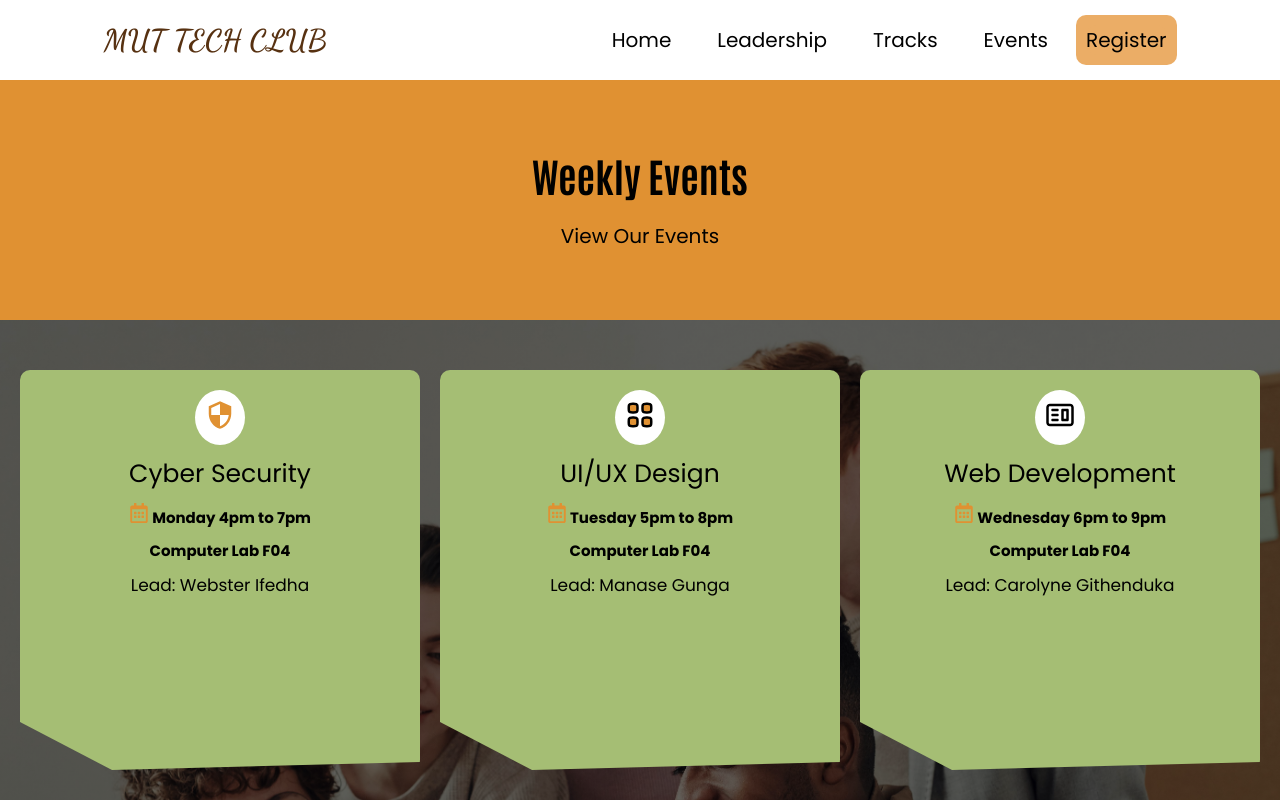
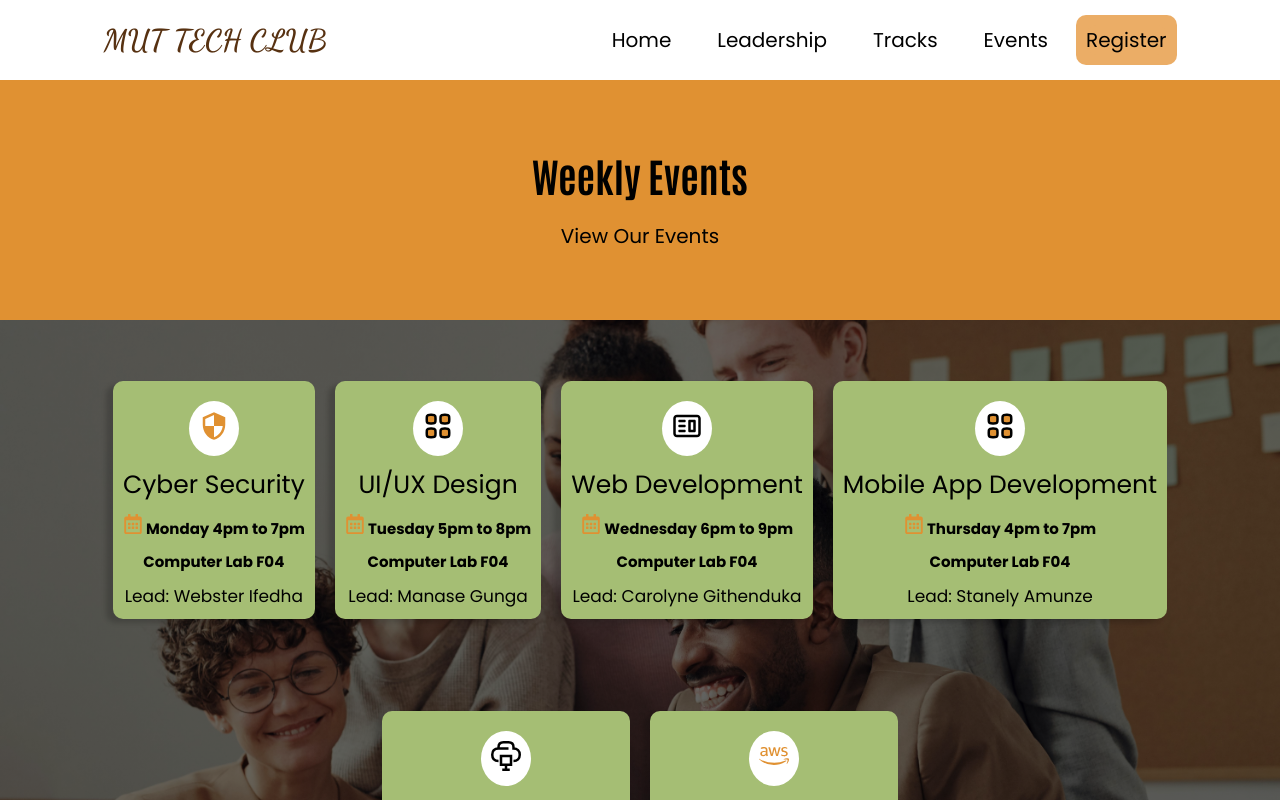
Before and after one commit to KATAMII/MUTC, a React (Vite) app: page /Events in a window 1280 px wide. Shown: the top 800 px of the page. Built offline with nearby package versions, Linux system fonts and the light colour scheme.

Commit message:
do some changes

```diff
--- a/src/pages/Events/events.css
+++ b/src/pages/Events/events.css
@@ -53,15 +53,15 @@ body {
 }
 
 .event {
-  clip-path: polygon(50% 0%, 100% 0, 100% 60%, 100% 98%, 23% 100%, 0 88%, 0 0);
+
   border-radius: 10px;
   padding: 1rem;
   margin-top: 5rem;
   display: flex;
   flex-direction: column;
   align-items: center;
-  width: 50vh;
-  height: 50vh;
+
+
   gap: 1rem;
   background-color: #a5be74;
   box-shadow: -7px 4px 5px 0px rgba(0, 0, 0, 0.17);
--- a/src/pages/Tracks/tracks.css
+++ b/src/pages/Tracks/tracks.css
@@ -87,7 +87,7 @@
   display: flex;
   flex-direction: column;
   width: 25rem;
-  height: 30rem;
+
   gap: 3rem;
   background-color: #ffefcd;
 }
```
